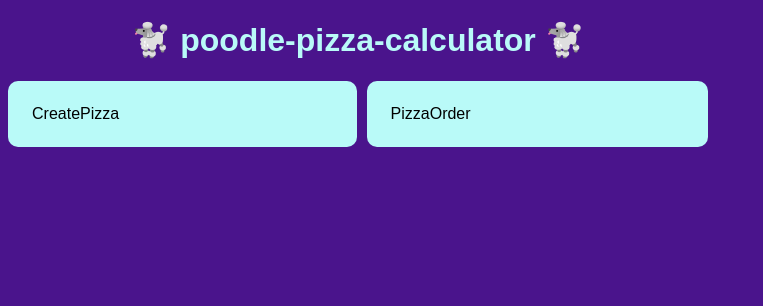
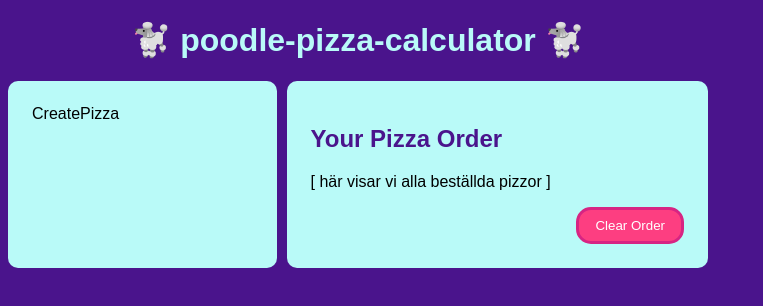
Before and after one commit to niklas-mardby/poodle-pizza-calculator, a React (Vite) app: page / in a window 1280 px wide. Shown: the top 306 px of the page, without its empty margins (0-763 px from the left). Built offline with nearby package versions, Linux system fonts and the light colour scheme.

Commit message:
Updated pizzaorder component and style

```diff
--- a/src/App.scss
+++ b/src/App.scss
@@ -21,3 +21,7 @@ body {
 	flex-wrap: nowrap;
 	gap: 10px;
 }
+
+h2 {
+	color: $indigo;
+}
--- a/src/components/PizzaOrder/PizzaOrder.tsx
+++ b/src/components/PizzaOrder/PizzaOrder.tsx
@@ -1,7 +1,20 @@
+import Button from "../Button/Button";
 import "./PizzaOrder.scss";
 
 const PizzaOrder = () => {
-	return <section className="PizzaOrder">PizzaOrder</section>;
+	return (
+		<section className="PizzaOrder">
+			<h2>Your Pizza Order</h2>
+			<p>[ här visar vi alla beställda pizzor ]</p>
+			<Button
+				handleClick={() => {
+					console.log("hit?");
+				}}
+			>
+				Clear Order
+			</Button>
+		</section>
+	);
 };
 
 export default PizzaOrder;
```
